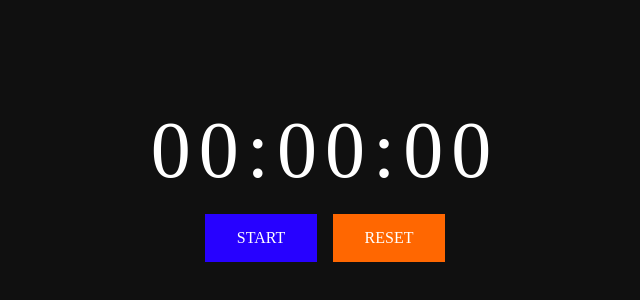
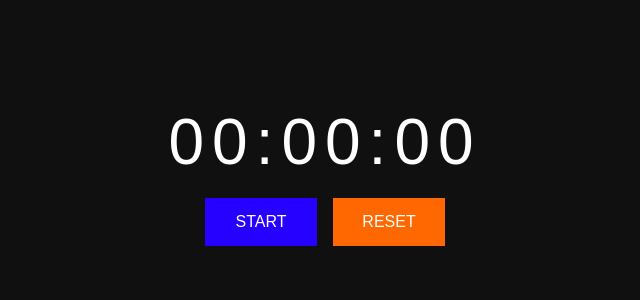
Before and after one commit to Yosh0124/react-redux-countuptimer, a React app: page / in a window 1280 px wide. Shown: the part 210-510 px from the top of the page, without its empty margins (315-955 px from the left). Built offline with nearby package versions, Linux system fonts and the light colour scheme.

Commit message:
Change styles.

```diff
--- a/src/containers/Time.css
+++ b/src/containers/Time.css
@@ -1,5 +1,5 @@
 .time {
-  font-size: 5em;
+  font-size: 4em;
   letter-spacing: 8px;
   margin-bottom: 16px;
 }
--- a/src/index.css
+++ b/src/index.css
@@ -5,6 +5,7 @@ html, body {
   line-height: 1;
   background: #101010;
   color: #ffffff;
+  font-family: 游ゴシック体, 'Yu Gothic', YuGothic, 'ヒラギノ角ゴシック Pro', 'Hiragino Kaku Gothic Pro', メイリオ, Meiryo, Osaka, 'ＭＳ Ｐゴシック', 'MS PGothic', sans-serif;
 }
 
 img {
```
